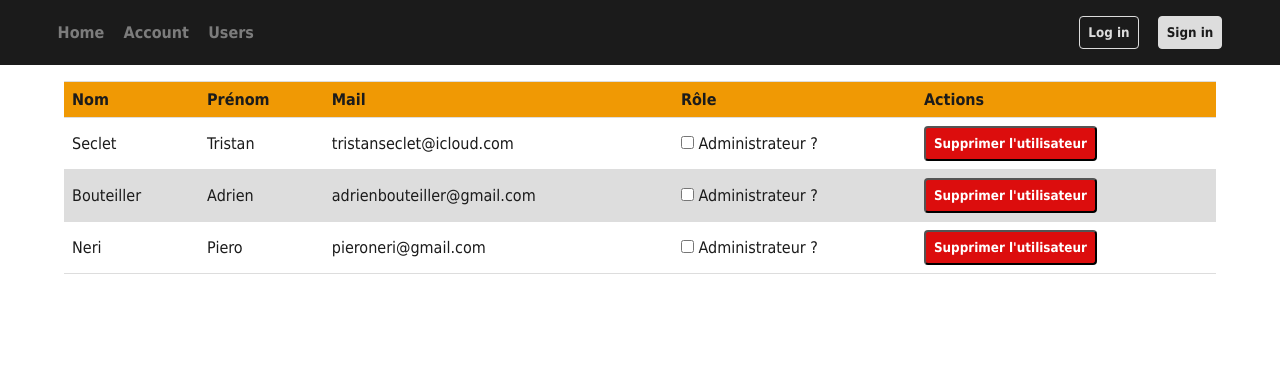
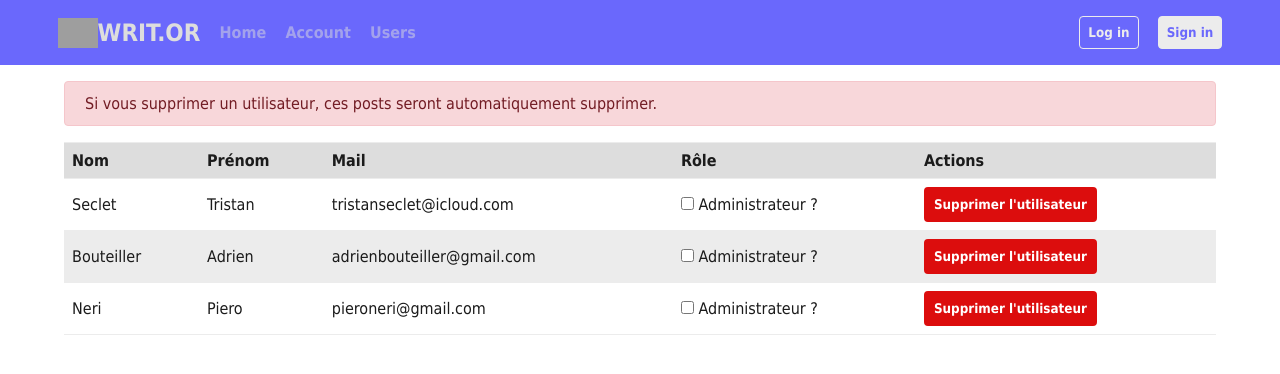
Before and after one commit to PieroNr/PHP-W3, a PHP site: page /users.php in a window 1280 px wide. Shown: the top 374 px of the page. Run offline with PHP 8.4, Linux system fonts and the light colour scheme; grey boxes are pictures that could not be loaded.

Commit message:
wip front

```diff
--- /dev/null
+++ b/src/assets/css/alert.css
@@ -0,0 +1,12 @@
+.alert {
+    position: relative;
+    padding: 0.75rem 1.25rem;
+    margin-bottom: 1rem;
+    border: 1px solid transparent;
+    border-radius: 0.25rem;
+}
+.alert-danger {
+    color: #721c24;
+    background-color: #f8d7da;
+    border-color: #f5c6cb;
+}
--- a/src/assets/css/app.css
+++ b/src/assets/css/app.css
@@ -3,6 +3,7 @@
 @import "button.css";
 @import "theme.css";
 @import "nav.css";
+@import "alert.css";
 
 /* ========================
         DIRECTIVES
@@ -29,3 +30,7 @@ a, a:hover{
     color: #1b1b1b;
    text-decoration: none;
 }
+
+h1{
+    font-weight: bolder;
+}
--- a/src/assets/css/button.css
+++ b/src/assets/css/button.css
@@ -4,9 +4,19 @@
     font-weight: bold;
     cursor: pointer;
     font-family: Tahoma, sans-serif;
+    border-style: solid;
 }
+.btn:hover{
+    opacity: .9;
+}
+
 .btn-secondary{
-    background-color: #dddddd;
-    color: #1b1b1b;
-    border-color: #dddddd;
+    background-color: #ececec;
+    color: #6a68fc;
+    border-color: #ececec;
 }
+.btn-danger{
+    background-color: #dc0d0d;
+    color: white;
+    border-color: #dc0d0d;
+}
--- a/src/assets/css/nav.css
+++ b/src/assets/css/nav.css
@@ -8,8 +8,8 @@
 }
 nav button{
     background: none;
-    border: 1px solid #dddddd;
-    color: #dddddd;
+    border: 1px solid #ececec;
+    color: #ececec;
 }
 .nav li a{
     opacity: .5;
--- a/src/assets/css/table.css
+++ b/src/assets/css/table.css
@@ -2,13 +2,12 @@ table {
     border-collapse: collapse;
     width: 100%;
 }
-
-thead > tr {
-    background-color: #f09904;
+thead > tr{
+    background-color: #dddddd;
 }
 
 td, th {
-    border: 1px solid #dddddd;
+    border: 1px solid #ececec;
     border-right-style: none;
     border-left-style: none;
     text-align: left;
@@ -16,5 +15,5 @@ td, th {
 }
 
 tr:nth-child(even) {
-    background-color: #dddddd;
+    background-color: #ececec;
 }
--- a/src/assets/css/theme.css
+++ b/src/assets/css/theme.css
@@ -3,10 +3,10 @@
 =========================*/
 
 .primary {
-    color: #1B1B1B;
+    color: #6a68fc;
 }
 .secondary{
-    color: #dddddd;
+    color: #ececec;
 }
 .danger {
     color: #dc0d0d;
@@ -16,10 +16,10 @@
         BACKGROUNDS
 =========================*/
 .bg-primary {
-    background-color: #1B1B1B;
+    background-color: #6a68fc;
 }
 .bg-secondary{
-    background-color: #dddddd;
+    background-color: #ececec;
 }
 .bg-danger{
     background-color: #dc0d0d;
--- a/users.php
+++ b/users.php
@@ -9,9 +9,15 @@
     <body>
         <nav class="w-100 nav bg-primary">
             <ul class="d-flex a-i-center">
-                <li class="px-3"><a href="">Home</a></li>
+                <li class="px-3">
+                    <a class="d-flex a-i-center" style="opacity: 1;" href="index.php">
+                        <img style="width: 40px;" src="src/assets/img/logo.png" alt="logo">
+                    <h1>WRIT.OR</h1>
+                    </a>
+                </li>
+                <li class="px-3"><a href="index.php">Home</a></li>
                 <li class="px-3"><a href="">Account</a></li>
-                <li class="px-3"><a href="">Users</a></li>
+                <li class="px-3"><a href="users.php">Users</a></li>
                 <li class="px-3 ms-auto">
                     <button class="btn">Log in</button>
                 </li>
@@ -21,6 +27,7 @@
             </ul>
         </nav>
         <div class="container">
+            <div class="alert alert-danger">Si vous supprimer un utilisateur, ces posts seront automatiquement supprimer.</div>
             <table class="w-100 table">
                 <thead>
                     <tr>
@@ -42,7 +49,7 @@
                             </label>Administrateur ?
                         </td>
                         <td>
-                            <button class="btn bg-danger">Supprimer l'utilisateur</button>
+                            <button class="btn btn-danger">Supprimer l'utilisateur</button>
                         </td>
                     </tr>
                     <tr>
@@ -55,7 +62,7 @@
                             </label>Administrateur ?
                         </td>
                         <td>
-                            <button class="btn bg-danger">Supprimer l'utilisateur</button>
+                            <button class="btn btn-danger">Supprimer l'utilisateur</button>
                         </td>
                     </tr>
                     <tr>
@@ -68,7 +75,7 @@
                             </label>Administrateur ?
                         </td>
                         <td>
-                            <button class="btn bg-danger">Supprimer l'utilisateur</button>
+                            <button class="btn btn-danger">Supprimer l'utilisateur</button>
                         </td>
                     </tr>
                 </tbody>
```
